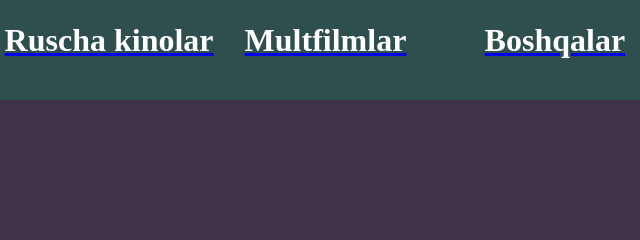
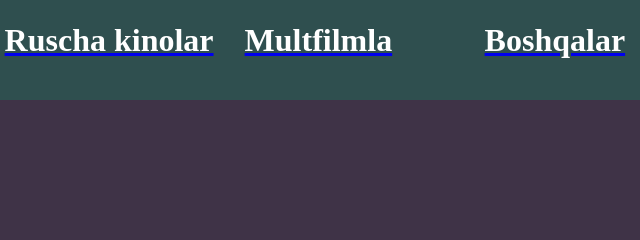
Before and after one commit to AkmalxonWeBd/test, a plain HTML site: page index.html in a window 1280 px wide. Shown: the top 240 px of the page, 577-1217 px from the left. Drawn offline with Linux system fonts and the light colour scheme.

Commit message:
Update index.html

```diff
--- a/index.html
+++ b/index.html
@@ -24,7 +24,7 @@
             <div class="div3"><h1>Ruscha kinolar</h1></div>
         </a>
         <a href="./multfilm/index.html">
-            <div class="div3"><h1>Multfilmlar</h1></div>
+            <div class="div3"><h1>Multfilmla</h1></div>
         </a>
         <a href="./boshqa/index.html">
             <div class="div3"><h1>Boshqalar</h1></div>
```
